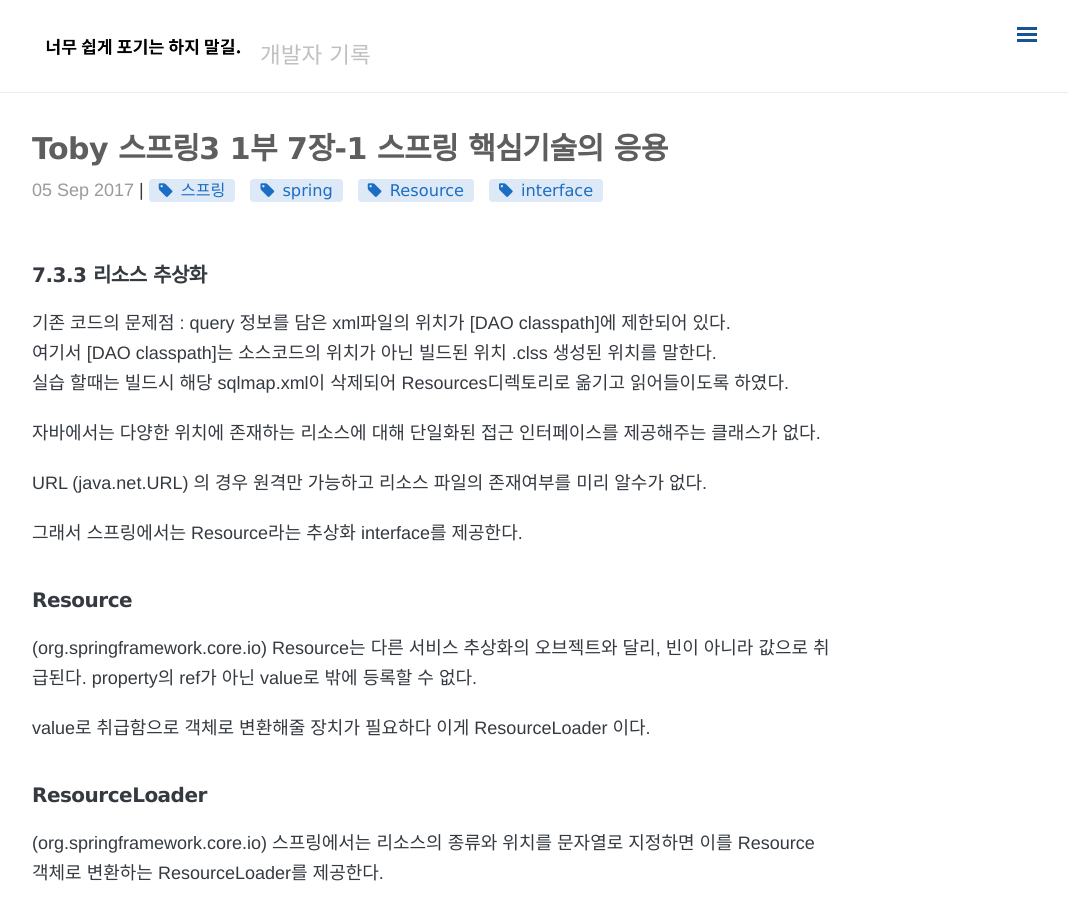
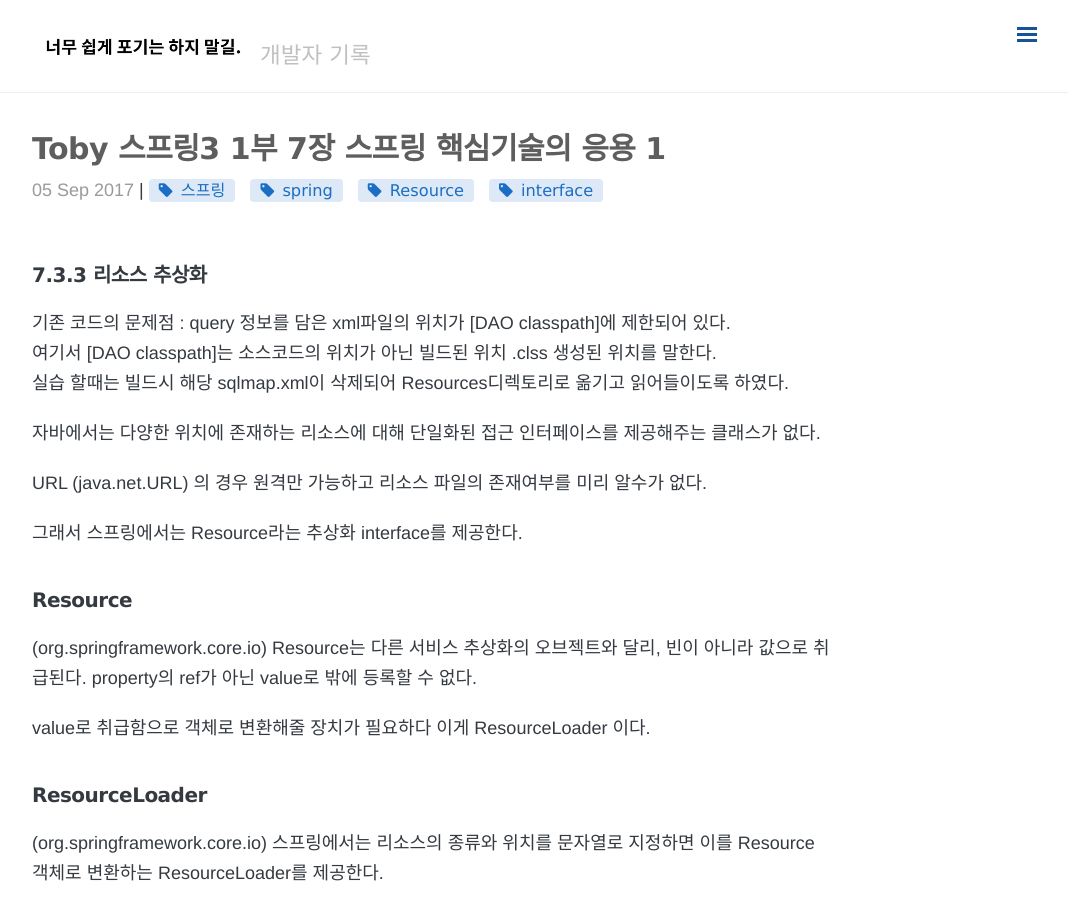
Before and after one commit to minigear/minigear.github.io, a Jekyll site: the page built from _posts/Spring/2017-07-28-tobyspring7-1.md, in a window 1280 px wide and 900 px high. Shown: the whole window, without its empty margins (208-1276 px from the left). Built offline with Jekyll 4.4.1, drawn with Linux system fonts in a browser that asks for light colours; nearby versions of some CDN libraries; comment, search, counter and statistics services are not loaded.

Commit message:
제목 수정

```diff
--- a/_posts/Spring/2017-07-28-tobyspring7-1.md
+++ b/_posts/Spring/2017-07-28-tobyspring7-1.md
@@ -1,6 +1,6 @@
 ---
 layout: post
-title:  "Toby 스프링3 1부 7장-1 스프링 핵심기술의 응용"
+title:  "Toby 스프링3 1부 7장 스프링 핵심기술의 응용 1"
 date:   2017-09-05 13:36:00 +0900
 categories: [Spring]
 permalink: /spring/:year/:month/:day/:title/
```
Also changed, not shown: _posts/Spring/2017-09-07-tobyspring7-2.md (+1 -1 lines).
